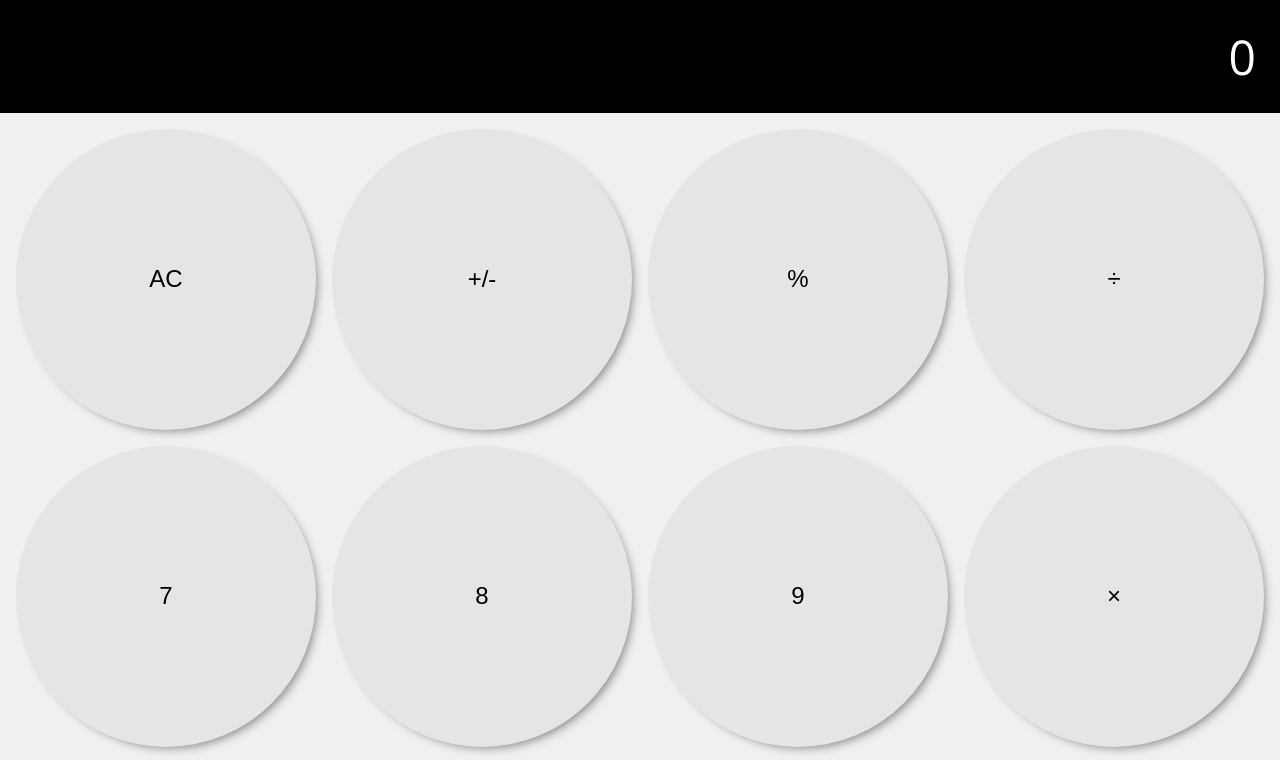
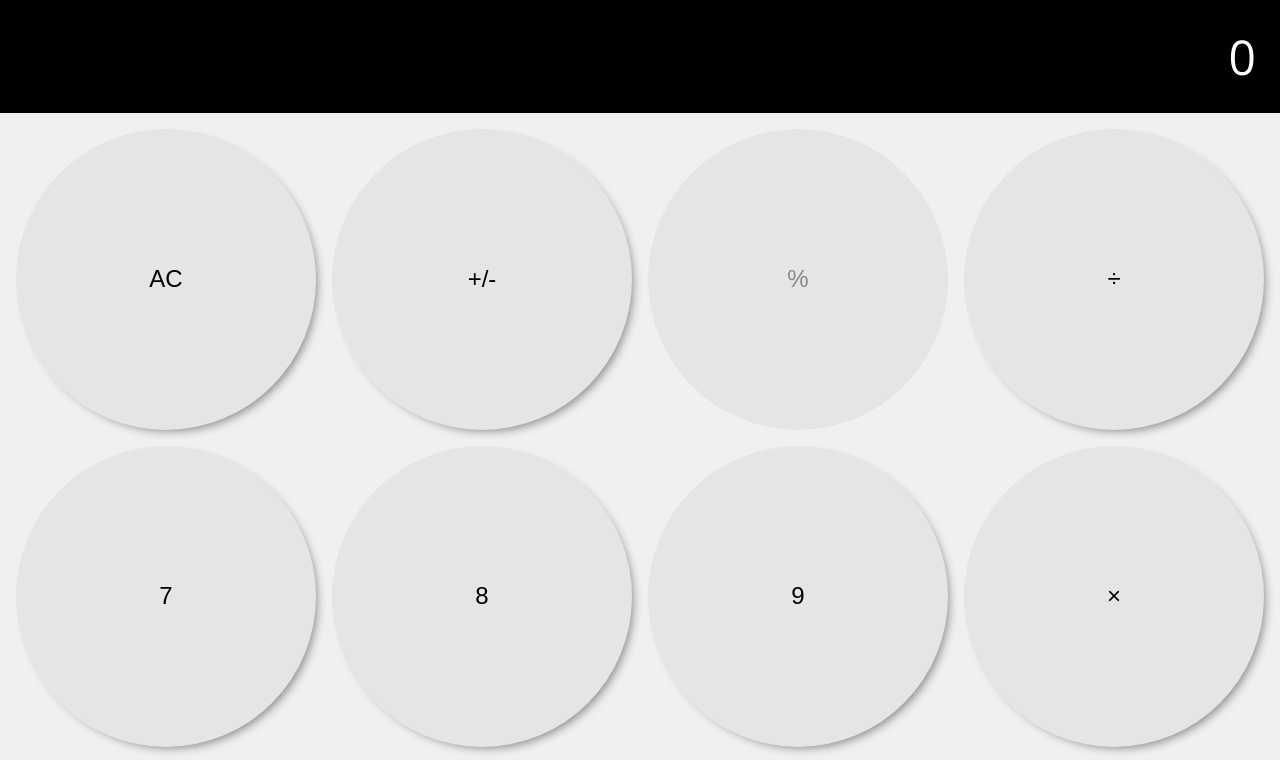
Before and after one commit to GabrielPDB/calculator, a plain HTML site: page index.html in a window 1280 px wide. Shown: the top 760 px of the page. Drawn offline with nearby package versions, Linux system fonts and the light colour scheme.

Commit message:
another fix

```diff
--- a/index.html
+++ b/index.html
@@ -15,7 +15,7 @@
     <div class="buttons">
       <button id="ac_button">AC</button>
       <button id="plus_sub_button">+/-</button>
-      <button id="percent_button">%</button>
+      <button id="percent_button" class="inative">%</button>
       <button id="division_button">&#247;</button>
       <button id="seven_button">7</button><button id="eight_button">8</button
       ><button id="nine_button">9</button
--- a/style.css
+++ b/style.css
@@ -64,3 +64,9 @@ body {
 .buttons button:active {
   box-shadow: none;
 }
+
+.buttons button.inative {
+  box-shadow: none;
+  color: #888888;
+  cursor: none;
+}
```
